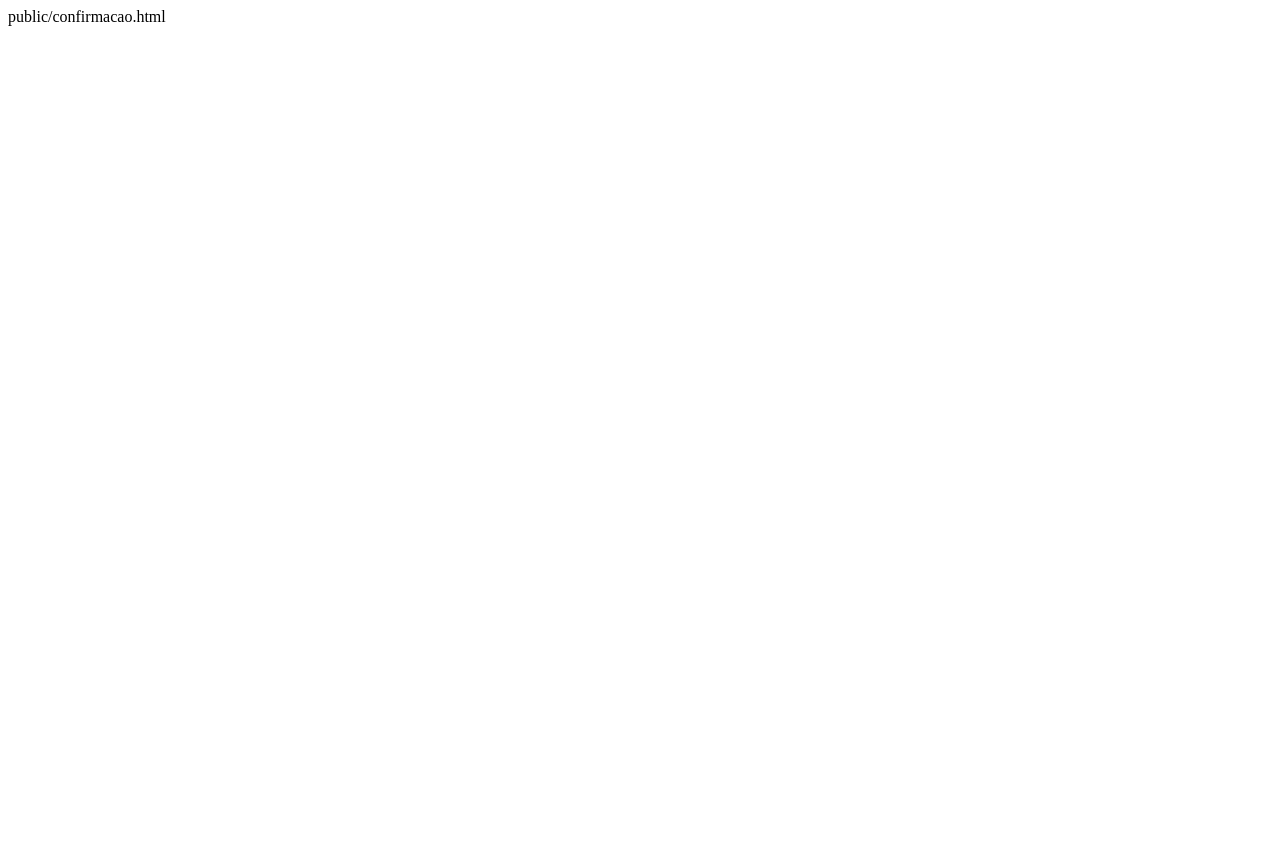
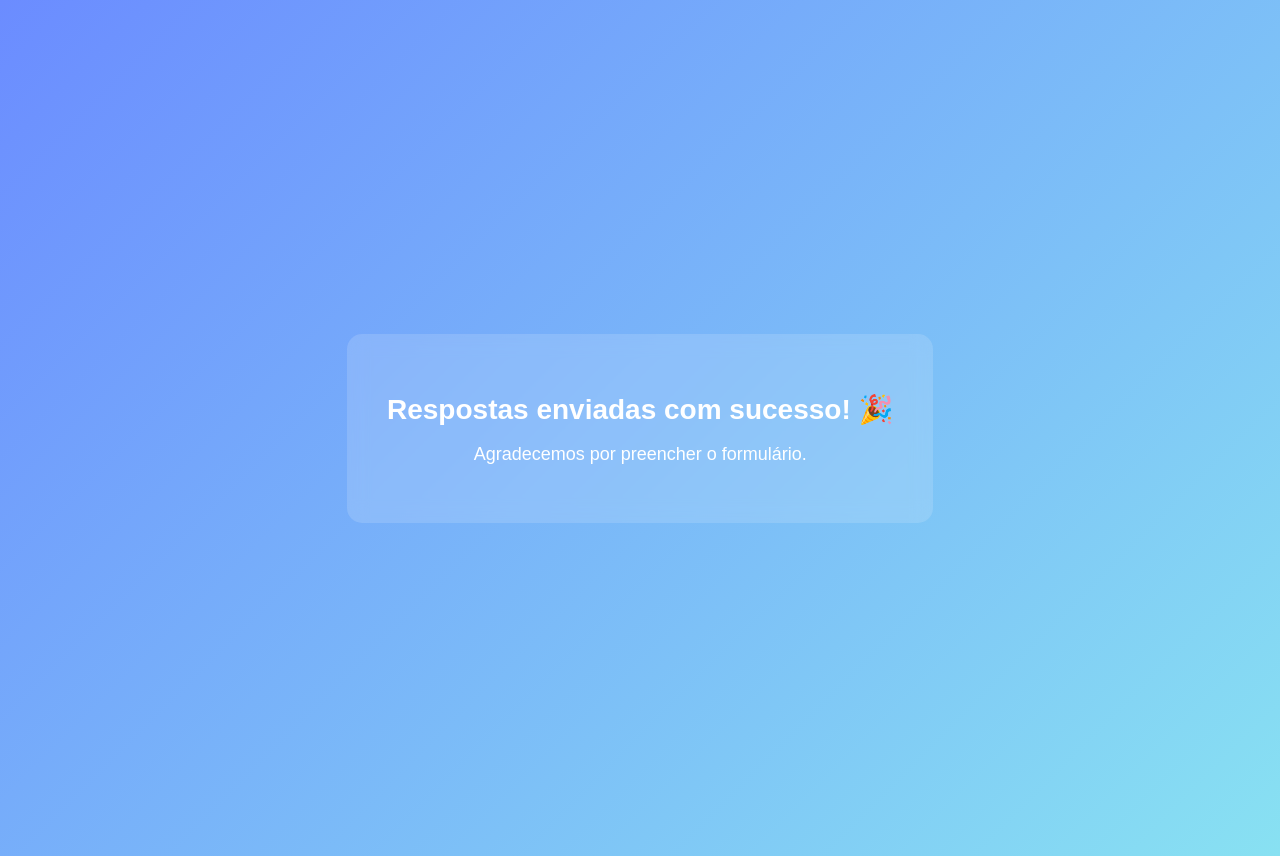
Before and after one commit to fokusnetmarketing-ctrl/quiz-dra-dani-rafaela, a plain HTML site: page confirmacaoo.html in a window 1280 px wide. Before the commit the page ends 800 px from the top, so only its background shows below. Drawn offline with Linux system fonts and the light colour scheme.

Commit message:
Update confirmacaoo.html

```diff
--- a/confirmacaoo.html
+++ b/confirmacaoo.html
@@ -1 +1,48 @@
-public/confirmacao.html
+<!DOCTYPE html>
+<html lang="pt-BR">
+<head>
+  <meta charset="UTF-8">
+  <title>Respostas enviadas!</title>
+  <style>
+    body {
+      font-family: Arial, sans-serif;
+      background: linear-gradient(135deg, #6b8cff, #88e1f2);
+      display: flex;
+      justify-content: center;
+      align-items: center;
+      height: 100vh;
+      color: white;
+      text-align: center;
+      padding: 20px;
+    }
+
+    .box {
+      background: rgba(255,255,255,0.15);
+      padding: 40px;
+      border-radius: 15px;
+      backdrop-filter: blur(10px);
+      animation: fadeIn 1s ease;
+    }
+
+    h1 {
+      font-size: 28px;
+      margin-bottom: 15px;
+    }
+
+    p {
+      font-size: 18px;
+    }
+
+    @keyframes fadeIn {
+      from { opacity: 0; transform: scale(0.9); }
+      to { opacity: 1; transform: scale(1); }
+    }
+  </style>
+</head>
+<body>
+  <div class="box">
+    <h1>Respostas enviadas com sucesso! 🎉</h1>
+    <p>Agradecemos por preencher o formulário.</p>
+  </div>
+</body>
+</html>
```
